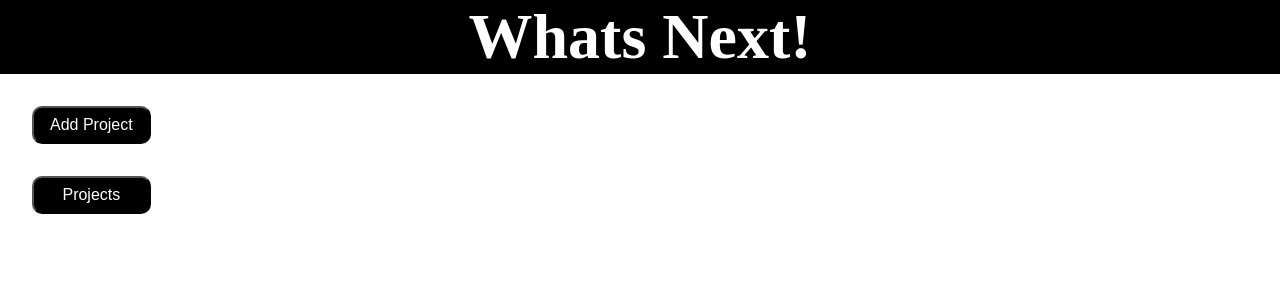
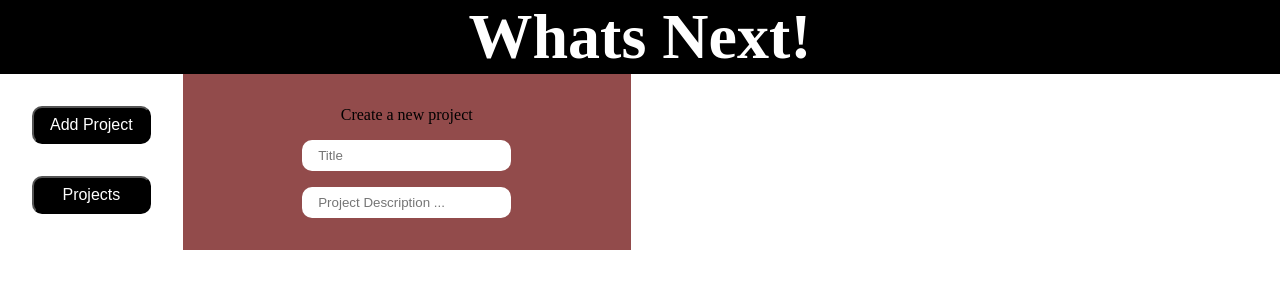
Before and after one commit to moisesg526/whats-next, a website built with webpack: page src/index.html in a window 1280 px wide. Built offline with nearby package versions, Linux system fonts and the light colour scheme.

Commit message:
Added a form with title and project description to add file

```diff
--- a/src/add.js
+++ b/src/add.js
@@ -0,0 +1,29 @@
+import "./style.css";
+export default function add() {
+  let display = document.createElement("div");
+  display.setAttribute("id", "add-project");
+
+  let form = document.createElement("form");
+  form.setAttribute("method", "post");
+
+  let create = document.createElement("label");
+  create.textContent = "Create a new project";
+
+  let title = document.createElement("input");
+  title.setAttribute("type", "text");
+  title.setAttribute("name", "title");
+  title.setAttribute("placeholder", "Title");
+
+  let details = document.createElement("input");
+  details.setAttribute("type", "text");
+  details.setAttribute("name", "details");
+  details.setAttribute("placeholder", "Project Description ...");
+
+  form.appendChild(create);
+  form.appendChild(title);
+  form.appendChild(details);
+
+  display.appendChild(form);
+
+  return display;
+}
--- a/src/index.js
+++ b/src/index.js
@@ -1,4 +1,5 @@
 import tabs from "./tabs";
+import add from "./add";
 import "./style.css";
 
 function content() {
@@ -10,6 +11,9 @@ function content() {
   h1.textContent = "Whats Next!";
   header.appendChild(h1);
   content.appendChild(tabs());
+  content.appendChild(add());
+
+  return content;
 }
 
 content();
--- a/src/style.css
+++ b/src/style.css
@@ -31,3 +31,20 @@ nav button {
   border-radius: 10px;
   cursor: pointer;
 }
+
+form {
+  background-color: #924b4b;
+  padding: 2rem 4rem;
+  width: 20rem;
+  display: flex;
+  flex-direction: column;
+  justify-content: center;
+  align-items: center;
+  gap: 1rem;
+}
+
+input {
+  padding: 0.5rem 1rem;
+  border-radius: 10px;
+  border: none;
+}
```
